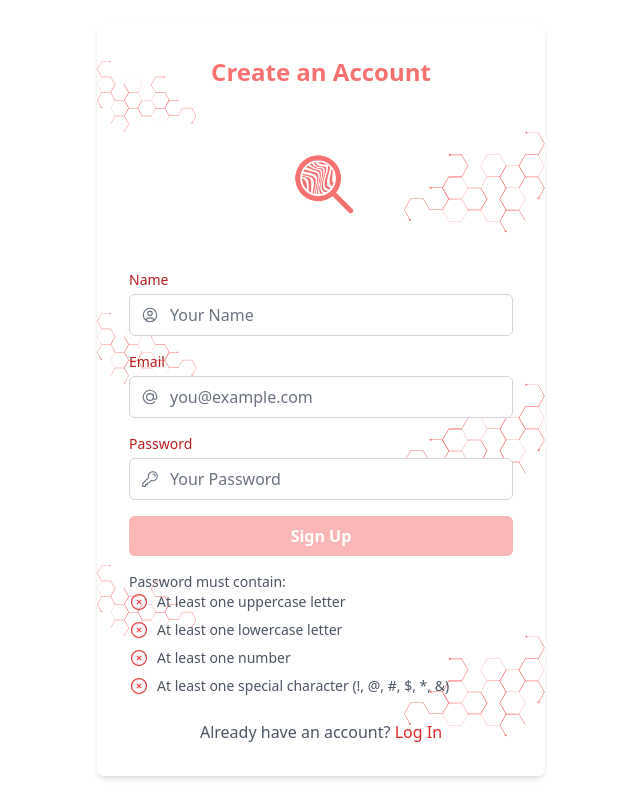
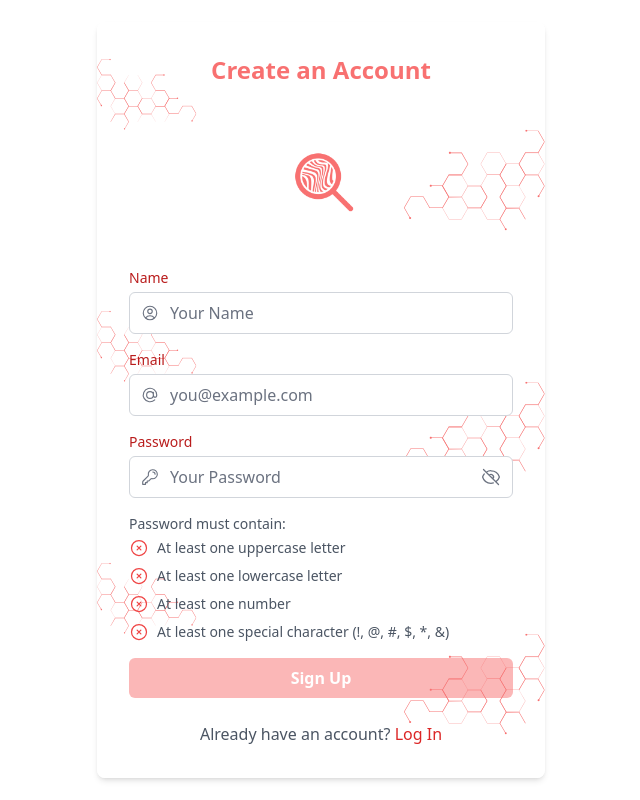
Before and after one commit to Qntlz/Lost-Found-Web-App, a Next.js app: page /signup in a window 1280 px wide. Shown: the whole page, without its empty margins (319-959 px from the left). Built offline with nearby package versions, Linux system fonts and the light colour scheme; no server answers.

Commit message:
Implement Firebase Auth (Sign-Up)

```diff
--- a/app/ui/signup-form.tsx
+++ b/app/ui/signup-form.tsx
@@ -3,9 +3,14 @@
 import React, { useState } from 'react';
 import Link from 'next/link';
 import Image from 'next/image';
-import { AtSymbolIcon, KeyIcon, UserCircleIcon, CheckCircleIcon, XCircleIcon } from '@heroicons/react/24/outline';
+import { AtSymbolIcon, KeyIcon, UserCircleIcon, CheckCircleIcon, XCircleIcon, EyeIcon, EyeSlashIcon } from '@heroicons/react/24/outline';
+import { createUserWithEmailAndPassword } from "firebase/auth";
+import { auth } from '@/firebaseConfig'; // Import Firebase auth configuration
+import { useRouter } from 'next/navigation'; // Import useRouter to redirect
 
 const SignupForm = () => {
+    const router = useRouter(); // Initialize the router
+
     const [formData, setFormData] = useState({
         name: '',
         email: '',
@@ -20,6 +25,8 @@ const SignupForm = () => {
     });
 
     const [isPasswordValid, setIsPasswordValid] = useState(false);
+    const [error, setError] = useState<string | null>(null); // To handle errors
+    const [showPassword, setShowPassword] = useState(false); // State for password visibility
 
     const handleChange = (e: React.ChangeEvent<HTMLInputElement>) => {
         const { name, value } = e.target;
@@ -48,21 +55,37 @@ const SignupForm = () => {
         );
     };
 
-    const handleSubmit = (e: React.FormEvent<HTMLFormElement>) => {
+    const handleSubmit = async (e: React.FormEvent<HTMLFormElement>) => {
         e.preventDefault();
+        setError(null); // Reset error state
+
         if (isPasswordValid) {
-            // Handle form submission logic here
-            console.log('Form submitted:', formData);
+            try {
+                // Firebase authentication
+                const userCredential = await createUserWithEmailAndPassword(auth, formData.email, formData.password);
+                console.log('User signed up:', userCredential.user);
+
+                // You can redirect to the login page
+                router.push('/login');
+            } catch (error: any) {
+                setError(error.message);
+                console.log('Error signing up:', error.message);
+            }
         } else {
             console.log('Password is invalid');
         }
+    };
+
+    // Toggle password visibility
+    const togglePasswordVisibility = () => {
+        setShowPassword((prev) => !prev);
     };
 
     return (
         <div className="min-h-screen flex items-center justify-center">
             <div className="w-full max-w-md p-8 bg-[url('/Background.svg')] bg-contain rounded-lg shadow-md">
                 <h2 className="text-2xl font-bold text-center text-red-400 mb-6">Create an Account</h2>
-                <div className=' flex items-center justify-center'>
+                <div className='flex items-center justify-center'>
                     <Image
                         src="/logo.png" // Replace with your logo path
                         alt="Logo"
@@ -113,7 +136,7 @@ const SignupForm = () => {
                         <label htmlFor="password" className="block text-sm font-medium text-red-700">Password</label>
                         <div className="relative">
                             <input
-                                type="password"
+                                type={showPassword ? 'text' : 'password'} // Toggle between text and password
                                 id="password"
                                 name="password"
                                 value={formData.password}
@@ -124,22 +147,23 @@ const SignupForm = () => {
                                 minLength={8}
                             />
                             <KeyIcon className="pointer-events-none absolute left-3 top-1/2 h-[18px] w-[18px] -translate-y-1/2 text-gray-500 peer-focus:text-gray-900" />
+                            {/* Toggle password visibility icon */}
+                            <button
+                                type="button"
+                                onClick={togglePasswordVisibility}
+                                className="absolute right-3 top-1/2 -translate-y-1/2"
+                            >
+                                {showPassword ? <EyeIcon className="h-5 w-5 text-gray-500" /> : <EyeSlashIcon className="h-5 w-5 text-gray-500" />}
+                            </button>
                         </div>
                     </div>
 
-                    {/* Sign Up Button */}
-                    <button
-                        type="submit"
-                        className={`w-full bg-red-400 text-white py-2 rounded-md font-semibold hover:bg-red-300 transition duration-300 ${!isPasswordValid ? 'opacity-50 cursor-not-allowed' : ''
-                            }`}
-                        disabled={!isPasswordValid}
-                    >
-                        Sign Up
-                    </button>
+                    {/* Error Message */}
+                    {error && <p className="text-red-500 text-sm mb-4">{error}</p>}
 
                     {/* Password requirement hints with icons */}
                     <div className="mt-4 text-sm text-gray-600">
-                        <p>Password must contain:</p>
+                        <p className='mb-1'>Password must contain:</p>
                         <ul className="list-none space-y-2">
                             <li className="flex items-center">
                                 {passwordConditions.hasUpperCase ? (
@@ -175,6 +199,17 @@ const SignupForm = () => {
                             </li>
                         </ul>
                     </div>
+
+                    {/* Sign Up Button */}
+                     <button
+                        type="submit"
+                        className={`w-full bg-red-400 text-white py-2 mt-4 rounded-md font-semibold hover:bg-red-700 transition duration-300 ${!isPasswordValid ? 'opacity-50 cursor-not-allowed' : ''
+                            }`}
+                        disabled={!isPasswordValid}
+                    >
+                        Sign Up
+                    </button>
+
                 </form>
 
                 <p className="mt-6 text-center text-gray-600">
```
